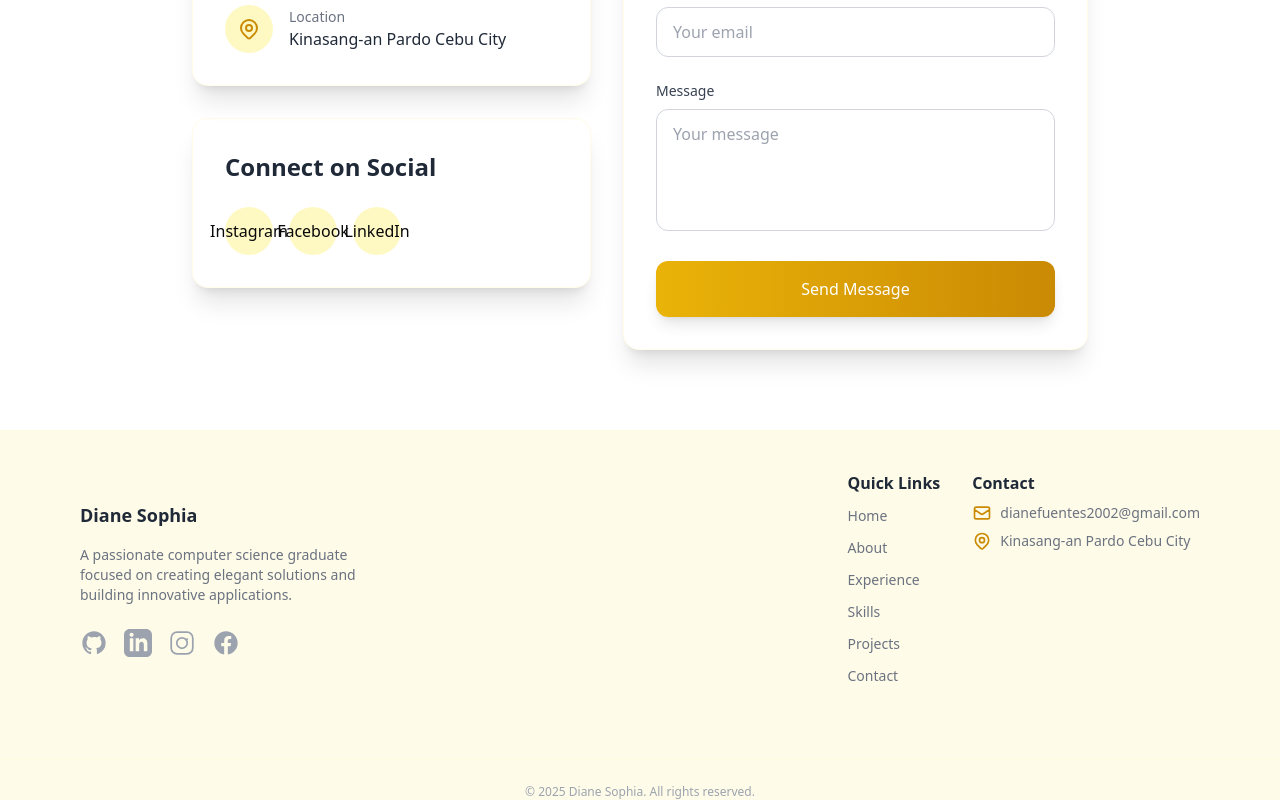
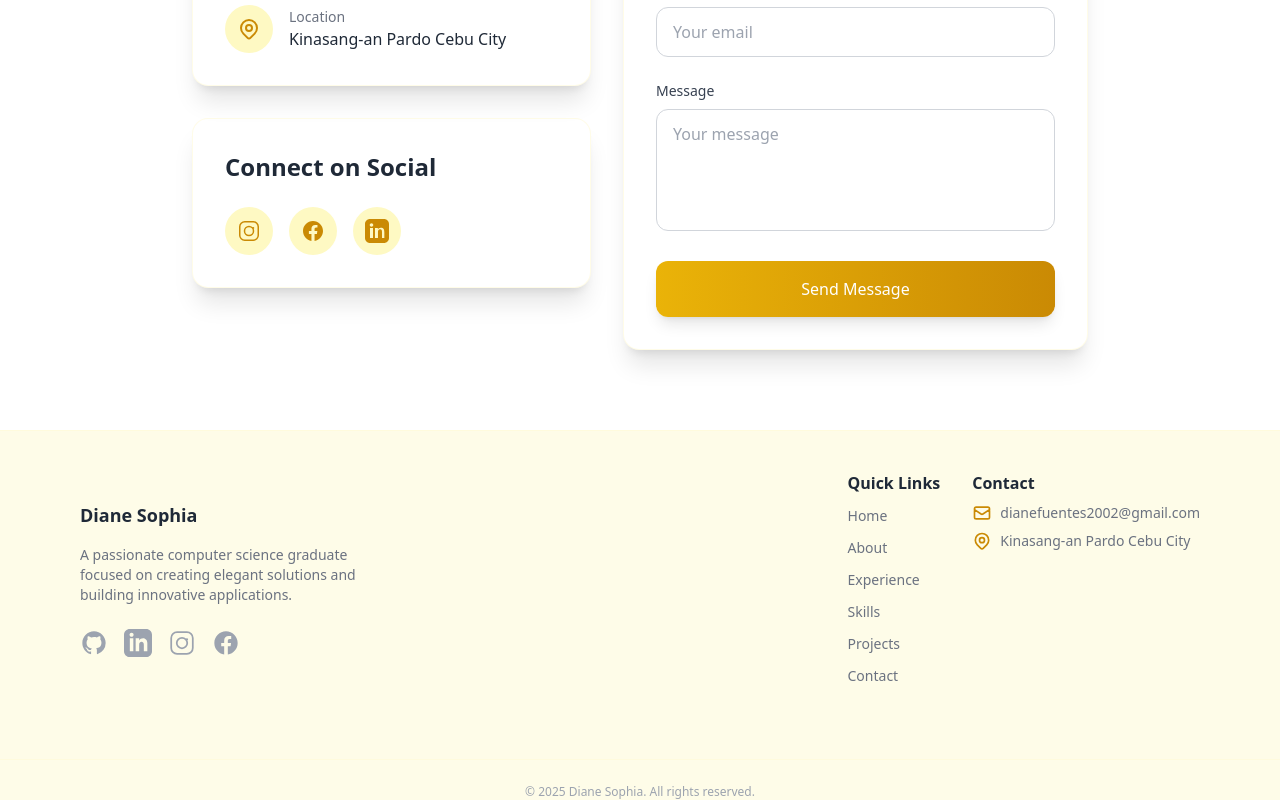
Before and after one commit to dianesophia/Dsopiya-Portfolio, a React (Vite) app: page / in a window 1280 px wide. Shown: the part 4520-5320 px from the top of the page. Built offline with nearby package versions, Linux system fonts and the light colour scheme.

Commit message:
Social Media Logos

```diff
--- a/src/components/Contact.jsx
+++ b/src/components/Contact.jsx
@@ -87,17 +87,44 @@ const Contact = () => {
     Connect on Social
   </h3>
   <div className="flex space-x-4">
-                <a href="https://www.instagram.com/dianesophiaaa/" target="_blank" rel="noopener noreferrer" className="w-12 h-12 rounded-full bg-yellow-100 dark:bg-yellow-900/50 flex items-center justify-center hover:bg-yellow-200 dark:hover:bg-yellow-800/50 transition-colors duration-300">
-                  Instagram
+    {/* Instagram */}
+    <a
+      href="https://www.instagram.com/dianesophiaaa/"
+      target="_blank"
+      rel="noopener noreferrer"
+      className="w-12 h-12 rounded-full bg-yellow-100 dark:bg-yellow-900/50 flex items-center justify-center hover:bg-yellow-200 dark:hover:bg-yellow-800/50 transition-colors duration-300"
+    >
+      <svg className="w-6 h-6 text-yellow-600 dark:text-yellow-400" fill="currentColor" viewBox="0 0 24 24">
+        <path d="M7.75 2h8.5A5.75 5.75 0 0 1 22 7.75v8.5A5.75 5.75 0 0 1 16.25 22h-8.5A5.75 5.75 0 0 1 2 16.25v-8.5A5.75 5.75 0 0 1 7.75 2zm0 1.5A4.25 4.25 0 0 0 3.5 7.75v8.5A4.25 4.25 0 0 0 7.75 20.5h8.5A4.25 4.25 0 0 0 20.5 16.25v-8.5A4.25 4.25 0 0 0 16.25 3.5h-8.5zm4.25 3.25a5.25 5.25 0 1 1 0 10.5 5.25 5.25 0 0 1 0-10.5zm0 1.5a3.75 3.75 0 1 0 0 7.5 3.75 3.75 0 0 0 0-7.5zm5.25.75a1 1 0 1 1-2 0 1 1 0 0 1 2 0z"/>
+      </svg>
     </a>
-                <a href="https://www.facebook.com/dianesophiaGF" target="_blank" rel="noopener noreferrer" className="w-12 h-12 rounded-full bg-yellow-100 dark:bg-yellow-900/50 flex items-center justify-center hover:bg-yellow-200 dark:hover:bg-yellow-800/50 transition-colors duration-300">
-                  Facebook
+
+    {/* Facebook */}
+    <a
+      href="https://www.facebook.com/dianesophiaGF"
+      target="_blank"
+      rel="noopener noreferrer"
+      className="w-12 h-12 rounded-full bg-yellow-100 dark:bg-yellow-900/50 flex items-center justify-center hover:bg-yellow-200 dark:hover:bg-yellow-800/50 transition-colors duration-300"
+    >
+      <svg className="w-6 h-6 text-yellow-600 dark:text-yellow-400" fill="currentColor" viewBox="0 0 24 24">
+        <path d="M22 12c0-5.522-4.477-10-10-10S2 6.478 2 12c0 4.991 3.657 9.128 8.438 9.877v-6.987h-2.54v-2.89h2.54V9.797c0-2.506 1.492-3.89 3.777-3.89 1.094 0 2.238.195 2.238.195v2.46h-1.26c-1.242 0-1.632.771-1.632 1.562v1.875h2.773l-.443 2.89h-2.33v6.987C18.343 21.128 22 16.991 22 12z"/>
+      </svg>
     </a>
-                <a href="https://www.linkedin.com/in/diane-sophia-fuentes-2913b6232/" target="_blank" rel="noopener noreferrer" className="w-12 h-12 rounded-full bg-yellow-100 dark:bg-yellow-900/50 flex items-center justify-center hover:bg-yellow-200 dark:hover:bg-yellow-800/50 transition-colors duration-300">
-                  LinkedIn
+
+    {/* LinkedIn */}
+    <a
+      href="https://www.linkedin.com/in/diane-sophia-fuentes-2913b6232/"
+      target="_blank"
+      rel="noopener noreferrer"
+      className="w-12 h-12 rounded-full bg-yellow-100 dark:bg-yellow-900/50 flex items-center justify-center hover:bg-yellow-200 dark:hover:bg-yellow-800/50 transition-colors duration-300"
+    >
+      <svg className="w-6 h-6 text-yellow-600 dark:text-yellow-400" fill="currentColor" viewBox="0 0 24 24">
+        <path d="M19 0h-14c-2.76 0-5 2.24-5 5v14c0 2.76 2.24 5 5 5h14c2.76 0 5-2.24 5-5v-14c0-2.76-2.24-5-5-5zm-11 19h-3v-10h3v10zm-1.5-11.28c-.966 0-1.75-.79-1.75-1.76s.784-1.76 1.75-1.76 1.75.79 1.75 1.76-.784 1.76-1.75 1.76zm13.5 11.28h-3v-5.6c0-1.34-.03-3.07-1.87-3.07-1.87 0-2.16 1.46-2.16 2.97v5.7h-3v-10h2.89v1.36h.04c.4-.76 1.38-1.56 2.84-1.56 3.04 0 3.6 2 3.6 4.59v5.61z"/>
+      </svg>
     </a>
   </div>
 </div>
+
           </div>
 
           {/* Contact Form */}
```
Lines whose indentation alone changed are shown as unchanged.
